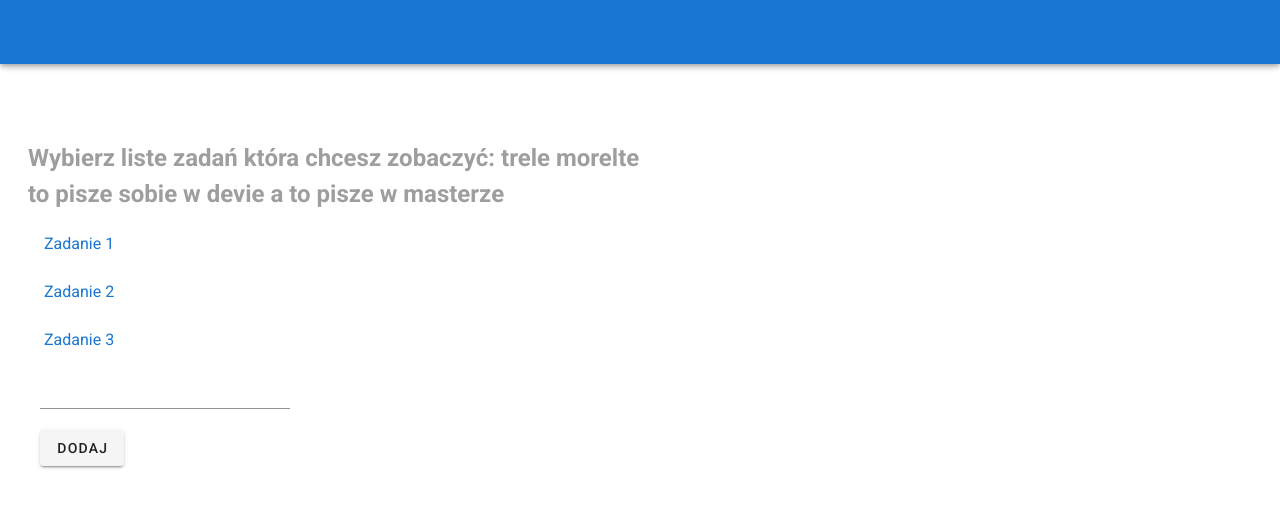
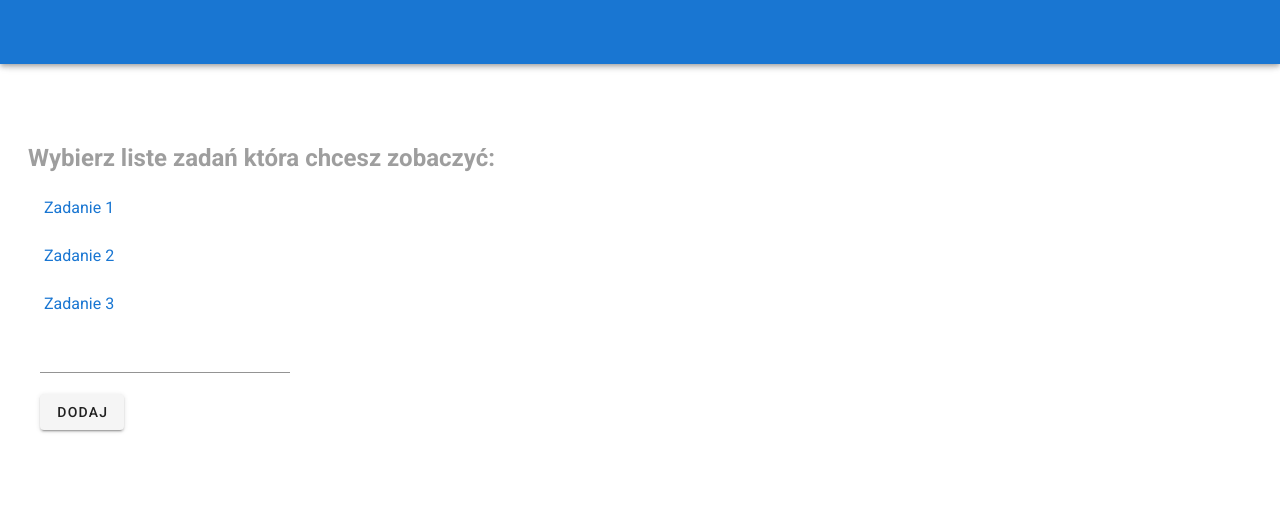
Before and after one commit to Seba2471/ToDoVue, a Vue app: page /test in a window 1280 px wide. Shown: the top 508 px of the page. Built offline with nearby package versions, Linux system fonts and the light colour scheme.

Commit message:
Literowka

```diff
--- a/src/components/todo-list.vue
+++ b/src/components/todo-list.vue
@@ -27,7 +27,10 @@
         </v-list>
       </v-layout>
       <v-flex md5><v-text-field v-model.trim="item"></v-text-field></v-flex>
-    <v-btn @click="addItem()"> DODAJ </v-btn>
+      <v-layout row>
+        <v-btn @click="addItem()"> DODAJ </v-btn>
+        <v-btn @click="deleteItem(index)"> USUN </v-btn>
+      </v-layout>
     </v-flex>
   </v-main>
 </template>
@@ -70,6 +73,9 @@ export default {
         this.items.push({name: this.item, done: false});
         this.item = "";
       }
+    },
+    deleteItem(){
+      console.log(this.items.find(this.items.done == true));
     }
   }
 };
--- a/src/components/todo-panel.vue
+++ b/src/components/todo-panel.vue
@@ -3,7 +3,7 @@
     <v-flex md6 >
     <v-layout row>
       <v-flex md12>
-        <h2 class="subheading grey--text"> Wybierz liste zadań która chcesz zobaczyć: trele morelte to pisze sobie w devie a to pisze w masterze </h2>
+        <h2 class="subheading grey--text"> Wybierz liste zadań która chcesz zobaczyć:</h2>
       </v-flex>
     </v-layout>
     <v-layout row>
```
Also changed, not shown: 1 other file (tests, documents, lock files or other folders).
